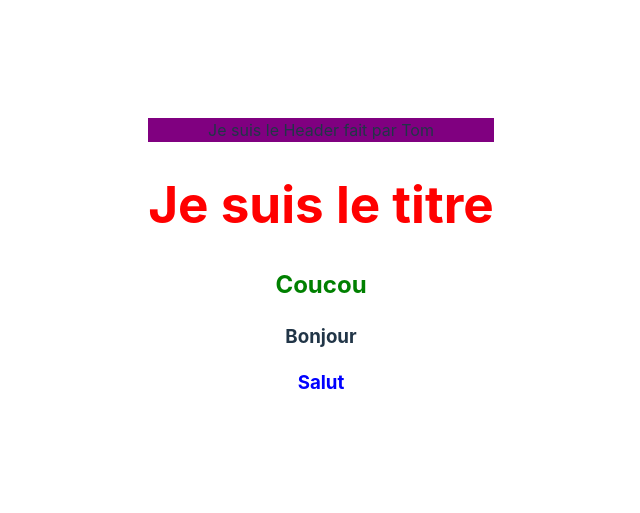
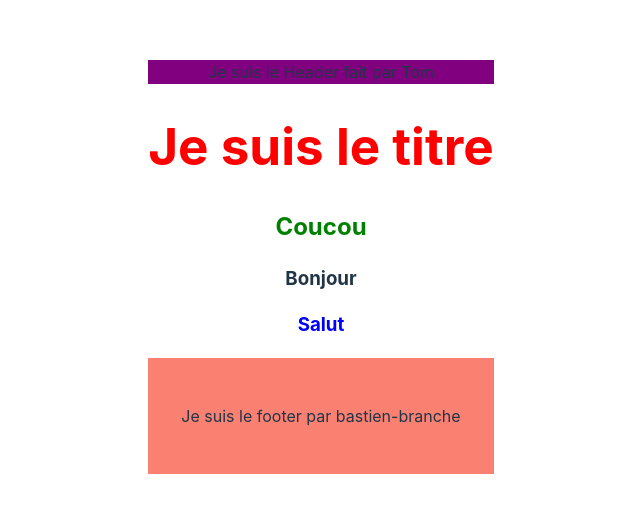
Before and after one commit to TomRoberto/git-github-andromeda24, a React (Vite) app: page / in a window 1280 px wide. Shown: the part 133-646 px from the top of the page, without its empty margins (319-959 px from the left). Built offline with nearby package versions, Linux system fonts and the light colour scheme.

Commit message:
Add Footer Component on bastien-branch

```diff
--- a/src/App.jsx
+++ b/src/App.jsx
@@ -1,4 +1,5 @@
 import "./App.css";
+import Footer from "./components/Footer";
 import Header from "./components/Header";
 
 function App() {
@@ -10,6 +11,7 @@ function App() {
       <h2 style={{ color: "green" }}>Coucou</h2>
       <h3>Bonjour</h3>
       <h3 style={{ color: "blue" }}>Salut</h3>
+      <Footer />
     </>
   );
 }
--- /dev/null
+++ b/src/components/Footer.jsx
@@ -0,0 +1,9 @@
+const Footer = () => {
+  return (
+    <footer style={{ background: "salmon", padding: "30px" }}>
+      <p>Je suis le footer par bastien-branche</p>
+    </footer>
+  );
+};
+
+export default Footer;
```
